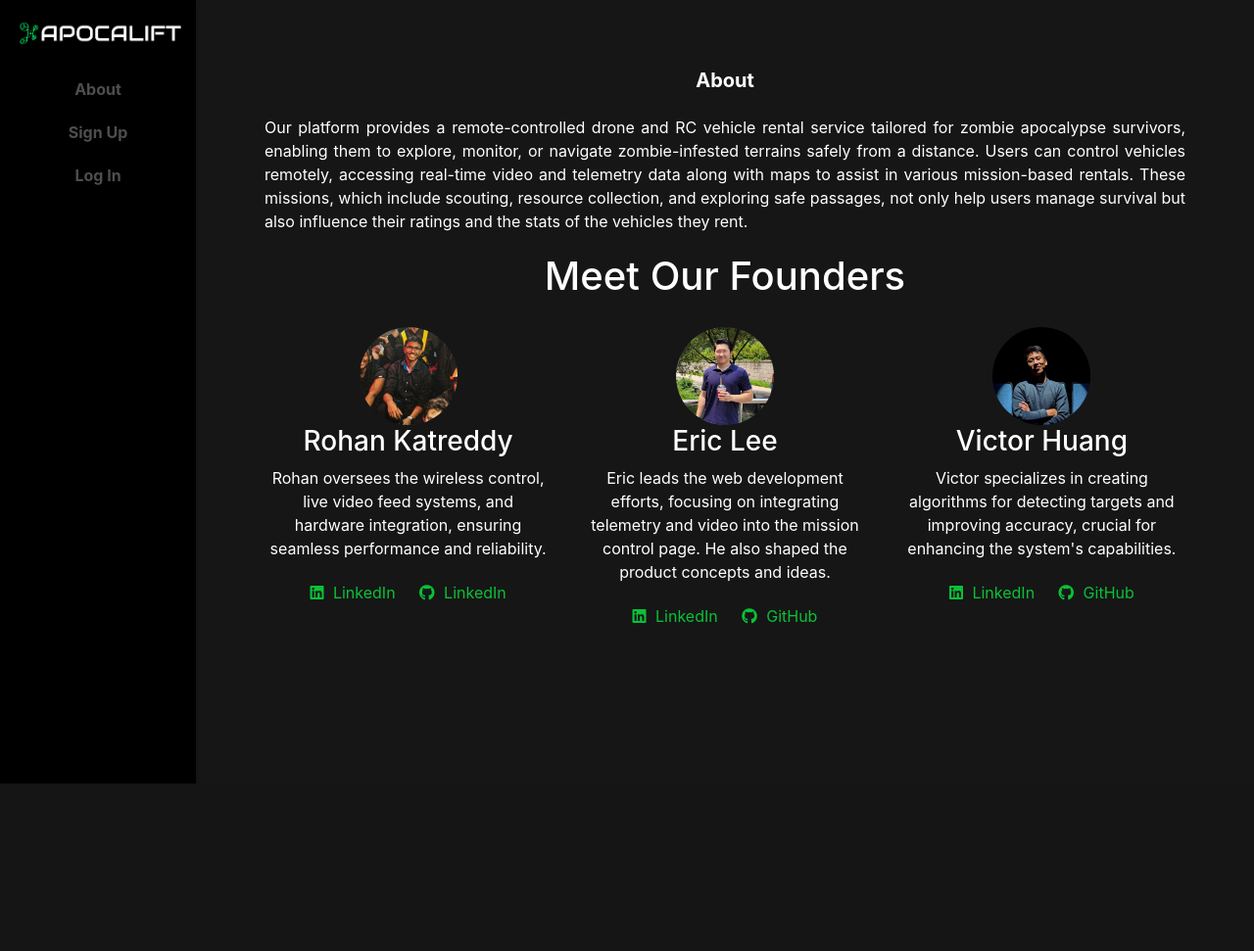
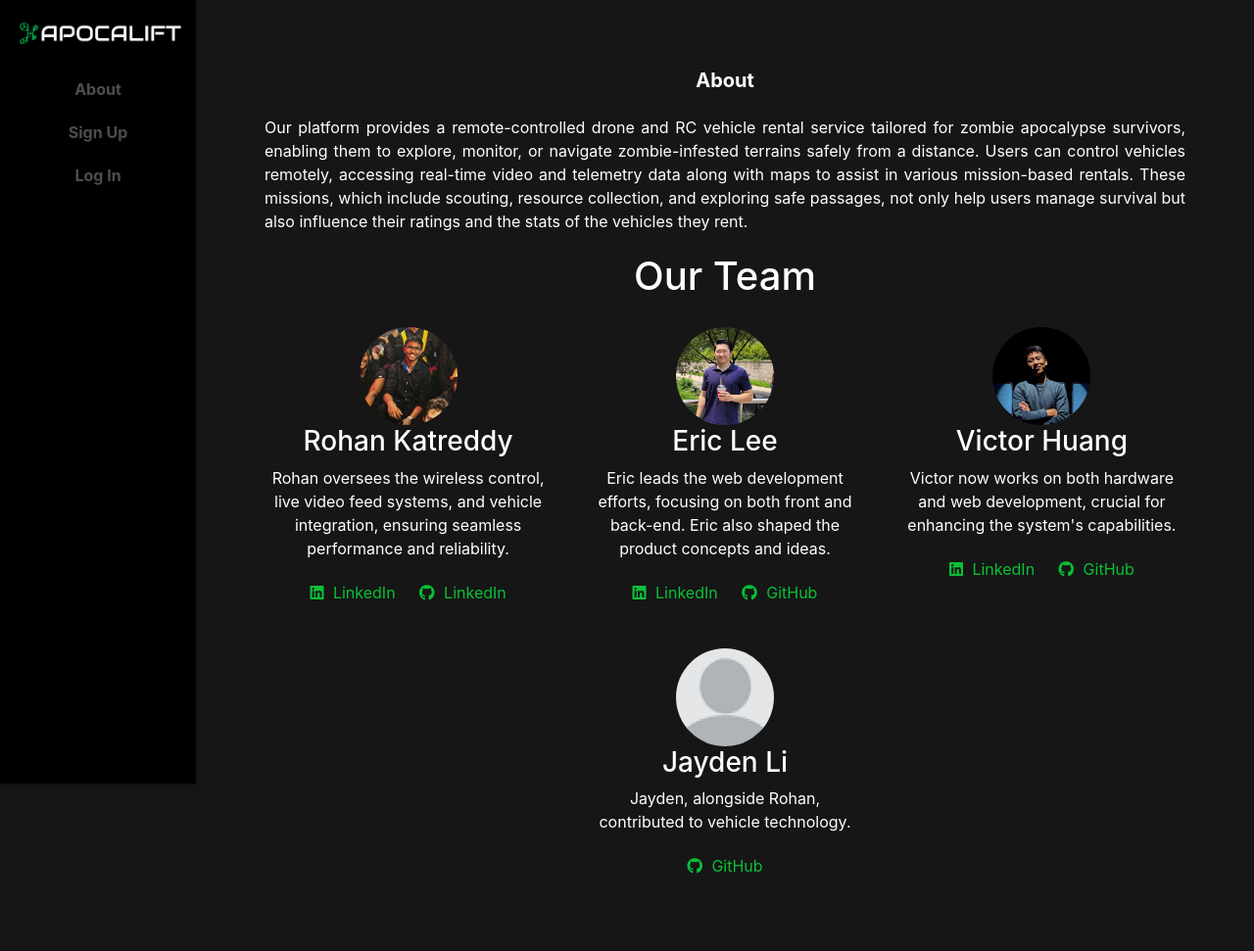
Before and after one commit to vichua2006/ApoclaypseHacks2024, a Flask app: page /about in a window 1280 px wide. Shown: the whole page at 98% size. Before the commit the page ends 800 px from the top, so only its background shows below. Run offline with Flask 3, Linux system fonts and the light colour scheme; some libraries are stand-ins or nearby versions.

Commit message:
Added Jayden's Bio

```diff
--- a/APOCALIFT/apocalift/templates/about.html
+++ b/APOCALIFT/apocalift/templates/about.html
@@ -6,13 +6,13 @@
       <h5 class="card-title text-center font-weight-bold mb-4">About</h5>
       <p class="card-text text-justify">Our platform provides a remote-controlled drone and RC vehicle rental service tailored for zombie apocalypse survivors, enabling them to explore, monitor, or navigate zombie-infested terrains safely from a distance. Users can control vehicles remotely, accessing real-time video and telemetry data along with maps to assist in various mission-based rentals. These missions, which include scouting, resource collection, and exploring safe passages, not only help users manage survival but also influence their ratings and the stats of the vehicles they rent.</p>
     </div>
-    <h1 class="text-center">Meet Our Founders</h1>
+    <h1 class="text-center">Our Team</h1>
   <div class="founder-profiles" style="display: flex; justify-content: center; flex-wrap: wrap;">
 
     <div class="founder" style="text-align: center; padding: 20px; flex: 1; min-width: 250px; max-width: 33%;">
         <img src="{{ url_for('static', filename='Rohan.jpeg') }}" alt="Founder 1" class="profile-pic">
         <h3>Rohan Katreddy</h3>
-        <p>Rohan oversees the wireless control, live video feed systems, and hardware integration, ensuring seamless performance and reliability.</p>
+        <p>Rohan oversees the wireless control, live video feed systems, and vehicle integration, ensuring seamless performance and reliability.</p>
         <a href="https://www.linkedin.com/in/rohan-katreddy-6607a726a/" target="_blank"><i class="fab fa-linkedin"></i> LinkedIn</a>
         <a href="https://github.com/RohanKatreddy" target="_blank"><i class="fab fa-github"></i> LinkedIn</a>
       </div>
@@ -20,7 +20,7 @@
     <div class="founder" style="text-align: center; padding: 20px; flex: 1; min-width: 250px; max-width: 33%;">
         <img src="{{ url_for('static', filename='Eric.jpg') }}" alt="Founder 1" class="profile-pic">
         <h3>Eric Lee</h3>
-        <p>Eric leads the web development efforts, focusing on integrating telemetry and video into the mission control page. He also shaped the product concepts and ideas.</p>
+        <p>Eric leads the web development efforts, focusing on both front and back-end. Eric also shaped the product concepts and ideas.</p>
         <a href="https://www.linkedin.com/in/eric-lee-932502215/" target="_blank"><i class="fab fa-linkedin"></i> LinkedIn</a>
         <a href="https://github.com/ericpungholee" target="_blank"><i class="fab fa-github"></i> GitHub</a>
       </div>
@@ -28,9 +28,15 @@
       <div class="founder" style="text-align: center; padding: 20px; flex: 1; min-width: 250px; max-width: 33%;">
         <img src="{{ url_for('static', filename='Victor.jpeg') }}" alt="Founder 1" class="profile-pic">
         <h3>Victor Huang</h3>
-        <p>Victor specializes in creating algorithms for detecting targets and improving accuracy, crucial for enhancing the system's capabilities.</p>
+        <p>Victor now works on both hardware and web development, crucial for enhancing the system's capabilities.</p>
         <a href="https://www.linkedin.com/in/victor-huang-053961265/" target="_blank"><i class="fab fa-linkedin"></i> LinkedIn</a>
         <a href= "https://github.com/vichua2006" target="_blank"><i class="fab fa-github"></i> GitHub</a>
+      </div>
+      <div class="founder" style="text-align: center; padding: 20px; flex: 1; min-width: 250px; max-width: 33%;">
+        <img src="{{ url_for('static', filename='68117709.png') }}" alt="Founder 1" class="profile-pic">
+        <h3>Jayden Li</h3>
+        <p>Jayden, alongside Rohan, contributed to vehicle technology.</p>
+        <a href= "https://github.com/Jayden-boop?tab=overview&from=2024-04-01&to=2024-04-30" target="_blank"><i class="fab fa-github"></i> GitHub</a>
       </div>
   </div>
   </div>
```
Also changed, not shown: APOCALIFT/apocalift/static/68117709.png (added).
